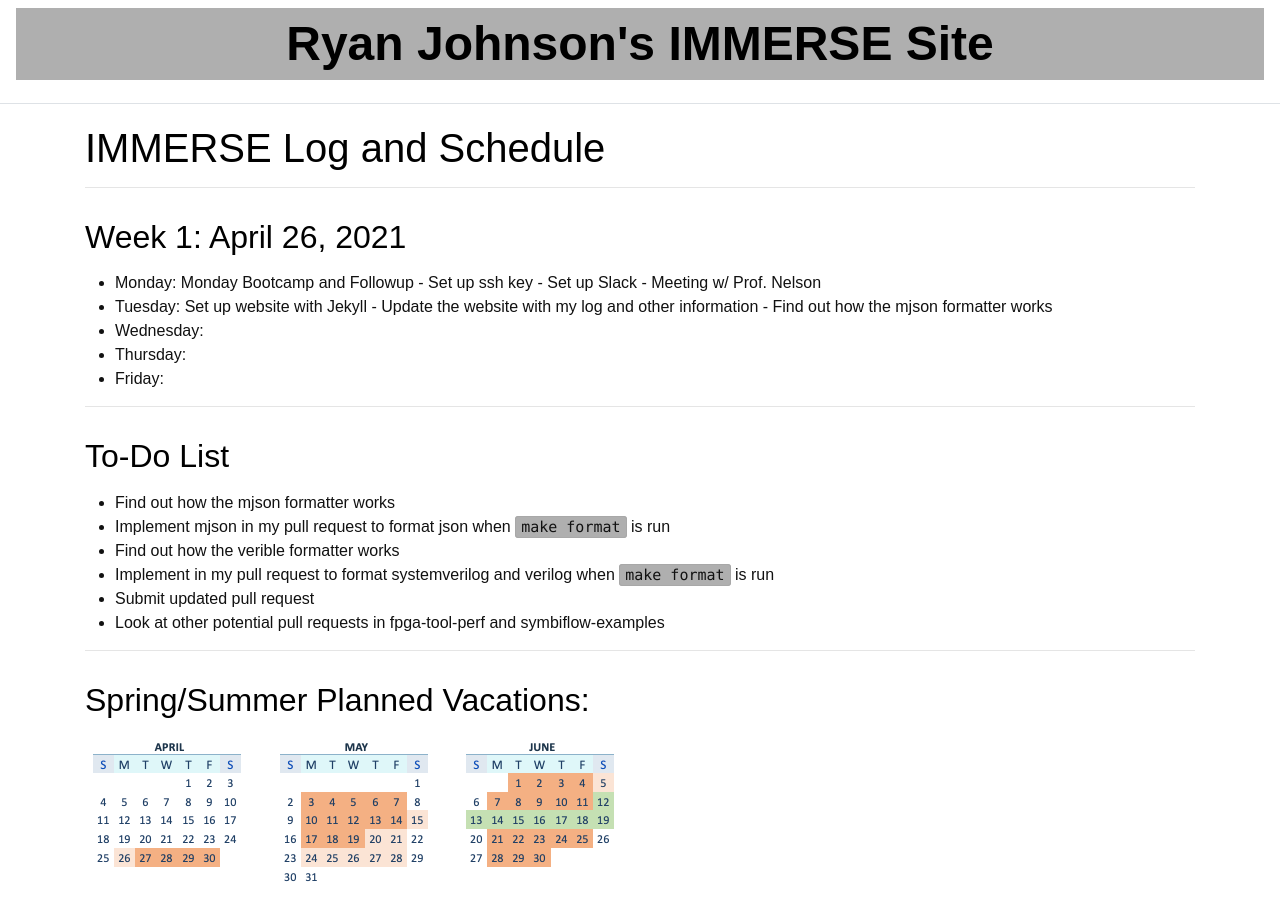
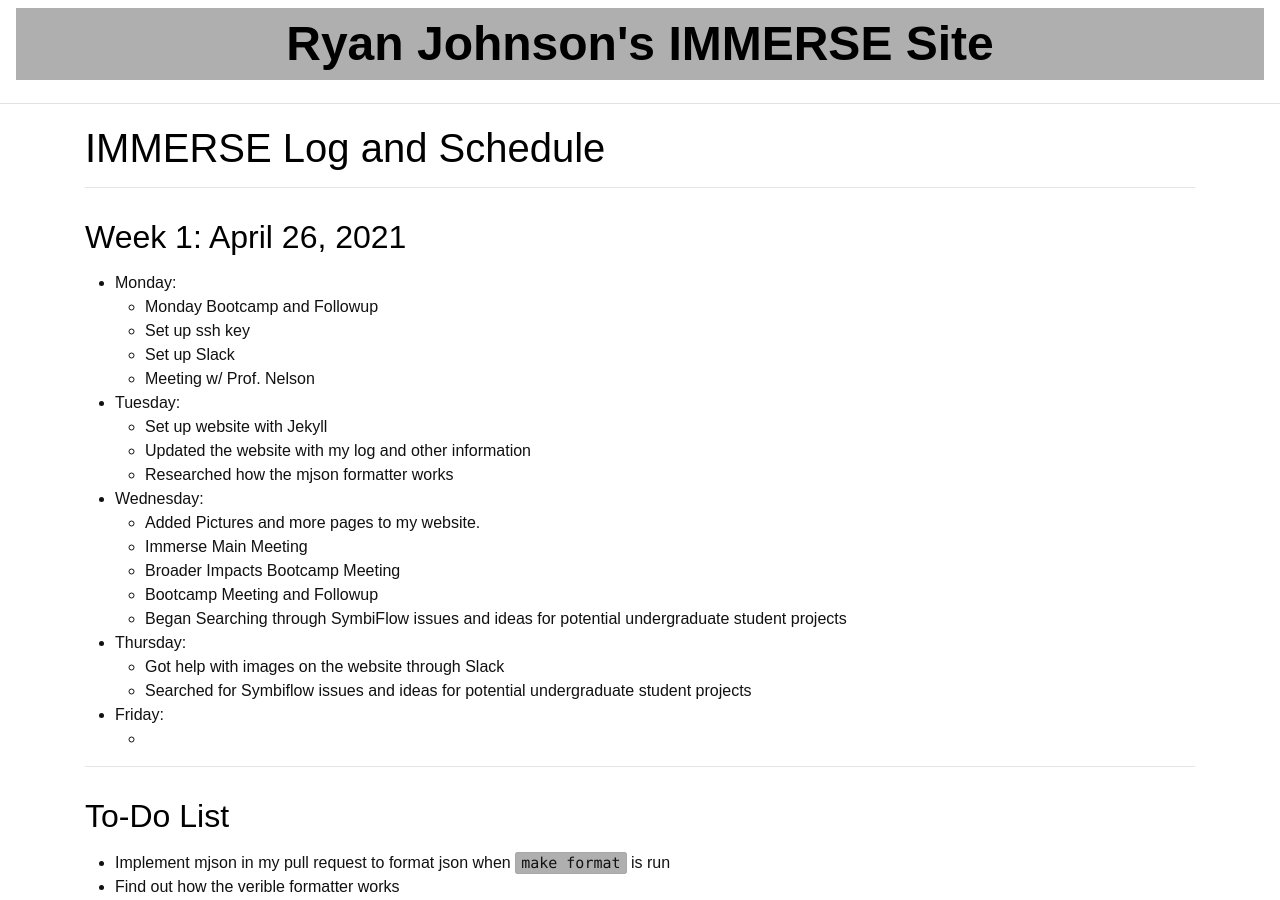
Before and after one commit to ryancj14/ryancj14, a Jekyll site: the page built from _pages/log.md, in a window 1280 px wide and 900 px high. Built offline with Jekyll 4.4.1, drawn with Linux system fonts in a browser that asks for light colours.

Commit message:
Updated Project Ideas
Signed-off-by: Ryan Johnson <ryancj14@gmail.com>

```diff
--- a/_pages/log.md
+++ b/_pages/log.md
@@ -7,17 +7,30 @@ title: IMMERSE Log and Schedule
 
 ## Week 1: April 26, 2021
 
-* **Monday**: Monday Bootcamp and Followup - Set up ssh key - Set up Slack - Meeting w/ Prof. Nelson
-* **Tuesday**: Set up website with Jekyll - Update the website with my log and other information - Find out how the mjson formatter works
+* **Monday**:
+  * Monday Bootcamp and Followup
+  * Set up ssh key
+  * Set up Slack
+  * Meeting w/ Prof. Nelson
+* **Tuesday**:
+  * Set up website with Jekyll
+  * Updated the website with my log and other information
+  * Researched how the mjson formatter works
 * **Wednesday**:
+  * Added Pictures and more pages to my website.
+  * Immerse Main Meeting
+  * Broader Impacts Bootcamp Meeting
+  * Bootcamp Meeting and Followup
+  * Began Searching through SymbiFlow issues and ideas for potential undergraduate student projects
 * **Thursday**:
+  * Got help with images on the website through Slack
+  * Searched for Symbiflow issues and ideas for potential undergraduate student projects
 * **Friday**:
+  *
 
 ---
 
 ## To-Do List
-
-* Find out how the mjson formatter works
 * Implement mjson in my pull request to format json when `make format` is run
 * Find out how the verible formatter works
 * Implement in my pull request to format systemverilog and verilog when `make format` is run
```
Also changed, not shown: _pages/about.md (+2 -2 lines), _pages/ideas.md (+30 -0 lines).
